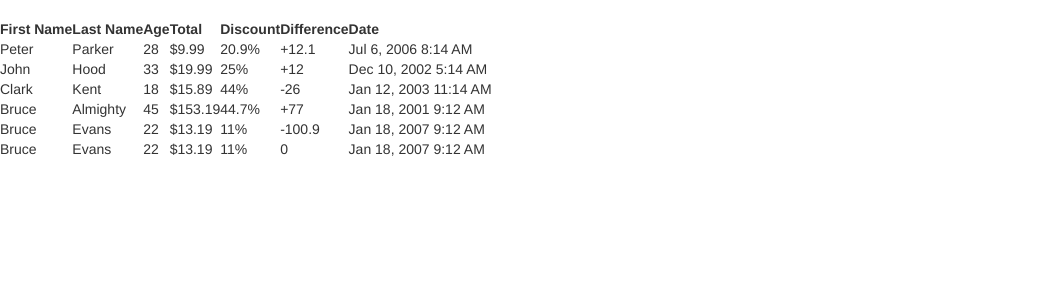
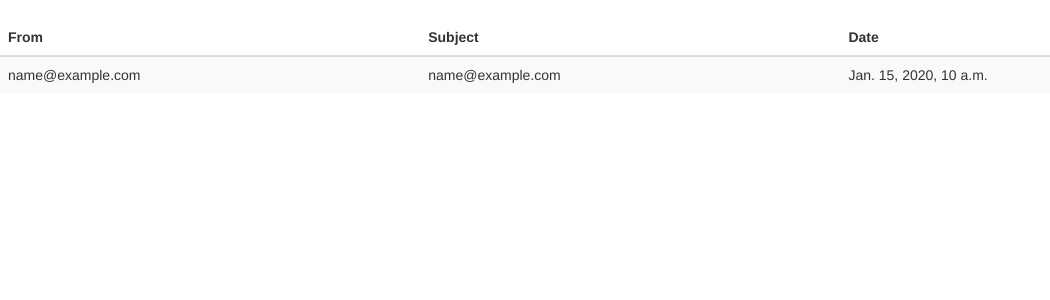
Before and after one commit to hannonq/bcc264-email, a Django app: page / in a window 1280 px wide. Shown: the part 51-351 px from the top of the page, without its empty margins (0-1050 px from the left). Run offline with Django 3.2, Linux system fonts and the light colour scheme; data comes from the database, SQL or seed files in the repository; tables that the repository leaves empty hold one stand-in row (values such as "Sample post"); some libraries are stand-ins or nearby versions.

Commit message:
first simple view of the emails

```diff
--- a/push_email/models.py
+++ b/push_email/models.py
@@ -26,4 +26,4 @@ class MyEmail(models.Model):
     date = models.DateTimeField(default=datetime.datetime.now)
 
     def __str__(self):
-        return('Subject: ' + self.email_subject + '\n' + 'From: ' + self.email_from)
+        return 'Subject: ' + self.email_subject + '\n' + 'From: ' + self.email_from
--- a/push_email/utils.py
+++ b/push_email/utils.py
@@ -43,6 +43,11 @@ def login(username, password, imap_id):
 
 
 def save_email(message):
+    """
+    Saves a given email in the database
+    :param message: email message
+    :return:
+    """
     ccs = message.cc
     recipients = message.sent_to
 
@@ -74,7 +79,6 @@ class EmailThread(threading.Thread):
         self.password = password
         self.imap_id = imap_id
 
-
     def run(self):
         print("Starting thread ", self.username)
         print()
@@ -90,7 +94,7 @@ class EmailThread(threading.Thread):
         sleep_for = threading.Event()
 
         while True:
-            unread_messages = self.imbox.messages()
+            unread_messages = self.imbox.messages(unread=True)
 
             for uid, message in unread_messages:
                 if pattern.match(message.subject) and message.message_id not in already_seen:
@@ -103,13 +107,3 @@ class EmailThread(threading.Thread):
             print("%s is going to sleep for %d seconds"%(self.username, timeout))
             sleep_for.wait(timeout=timeout) # sleeps for n seconds
             print("%s is waking up"%(self.username))
-
-#
-#
-# t1 = EmailThread('bcc264decom@gmail.com', 'bcc264bcc264', 1)
-# t2 = EmailThread('bcc264decom@yahoo.com', 'bcc264bcc264', 2)
-#
-# t1.start()
-# t2.start()
-#
-# print("Exiting main thread")
--- a/push_email/views.py
+++ b/push_email/views.py
@@ -1,4 +1,49 @@
-from django.views.generic import TemplateView
+from django.views.generic import View
+from django.shortcuts import render_to_response
+from django.template import RequestContext
+from .utils import EmailThread
+from .models import MyEmail
+from time import sleep
 
-class HomePage(TemplateView):
+class FullEmail:
+    def __init__(self, email_subject=None, email_from=None, email_body=None, email_date=None, recipients=None, copies=None):
+        self.email_subject = email_subject
+        self.email_from = email_from
+        self.email_body = email_body
+        self.email_date = email_date
+        self.recipients = []
+        self.copies = []
+
+class EmailView(View):
     template_name = 'index.html'
+
+    def get(self, request):
+        t2 = EmailThread('bcc264decom@yahoo.com', 'bcc264bcc264', 2)
+        t2.start()
+        sleep(5)
+
+        email_list = []
+        for e in MyEmail.objects.all():
+            recipients_list = []
+            copies_list = []
+
+            for r in e.recipients.all():
+                recipients_list.append(r)
+
+            for c in e.copies.all():
+                copies_list.append(c)
+
+            new_email = FullEmail(
+                e.email_subject,
+                e.email_from,
+                e.email_body,
+                e.date,
+                recipients_list,
+                copies_list
+            )
+            email_list.append(new_email)
+
+
+        context = {'emails': email_list}
+
+        return render_to_response(self.template_name, context, context_instance=RequestContext(request))
--- a/templates/index.html
+++ b/templates/index.html
@@ -3,83 +3,33 @@
 
 {% block head_js %}
 
-    <script type="text/javascript">
-        $(function() {
-            $("#tablesorter-demo").tablesorter({sortList:[[0,0],[2,1]], widgets: ['zebra']});
-            $("#options").tablesorter({sortList: [[0,0]], headers: { 3:{sorter: false}, 4:{sorter: false}}});
-        });
-    </script>
+
 {% endblock head_js %}
 
 {% block content %}
     <!-- Page Content -->
-    <table id="tablesorter-demo" class="tablesorter" border="0" cellpadding="0" cellspacing="1">
+    <table id="tablesorter-demo" class="table table-striped">
 		<thead>
 			<tr>
-				<th>First Name</th>
-				<th>Last Name</th>
-				<th>Age</th>
-				<th>Total</th>
-				<th>Discount</th>
-				<th>Difference</th>
+				<th>From</th>
+				<th>Subject</th>
 				<th>Date</th>
 			</tr>
 		</thead>
 		<tbody>
-			<tr>
-				<td>Peter</td>
-				<td>Parker</td>
-				<td>28</td>
-				<td>$9.99</td>
-				<td>20.9%</td>
-				<td>+12.1</td>
-				<td>Jul 6, 2006 8:14 AM</td>
-			</tr>
-			<tr>
-				<td>John</td>
-				<td>Hood</td>
-				<td>33</td>
-				<td>$19.99</td>
-				<td>25%</td>
-				<td>+12</td>
-				<td>Dec 10, 2002 5:14 AM</td>
-			</tr>
-			<tr>
-				<td>Clark</td>
-				<td>Kent</td>
-				<td>18</td>
-				<td>$15.89</td>
-				<td>44%</td>
-				<td>-26</td>
-				<td>Jan 12, 2003 11:14 AM</td>
-			</tr>
-			<tr>
-				<td>Bruce</td>
-				<td>Almighty</td>
-				<td>45</td>
-				<td>$153.19</td>
-				<td>44.7%</td>
-				<td>+77</td>
-				<td>Jan 18, 2001 9:12 AM</td>
-			</tr>
-			<tr>
-				<td>Bruce</td>
-				<td>Evans</td>
-				<td>22</td>
-				<td>$13.19</td>
-				<td>11%</td>
-				<td>-100.9</td>
-				<td>Jan 18, 2007 9:12 AM</td>
-			</tr>
-			<tr>
-				<td>Bruce</td>
-				<td>Evans</td>
-				<td>22</td>
-				<td>$13.19</td>
-				<td>11%</td>
-				<td>0</td>
-				<td>Jan 18, 2007 9:12 AM</td>
-			</tr>
+        {% for email in emails %}
+            <tr>
+                <td>
+                    {{ email.email_from }}
+                </td>
+                <td>
+                    {{ email.email_subject }}
+                </td>
+                <td>
+                    {{ email.email_date }}
+                </td>
+            </tr>
+        {% endfor %}
 		</tbody>
 	</table>
 {% endblock content %}
--- a/tpemail/urls.py
+++ b/tpemail/urls.py
@@ -2,10 +2,10 @@
 from django.conf.urls import url
 from django.contrib import admin
 
-from push_email.views import HomePage
+from push_email.views import EmailView
 
 urlpatterns = [
     url(r'^admin/', admin.site.urls),
 
-    url(r'^$', HomePage.as_view(), name='home'),
+    url(r'^$', EmailView.as_view(), name='home'),
 ]
```
